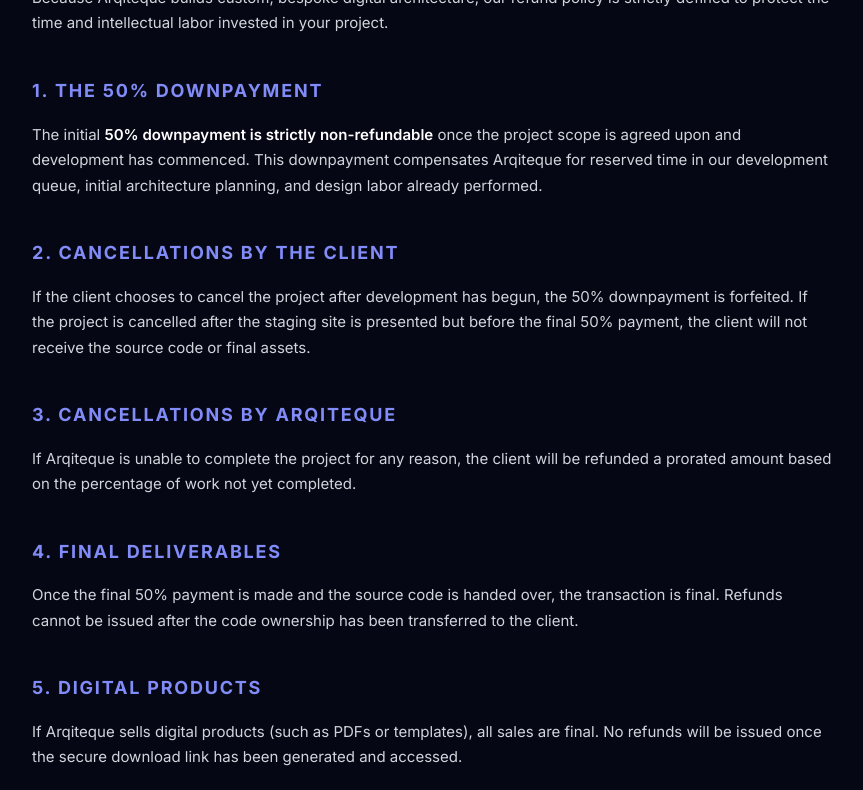
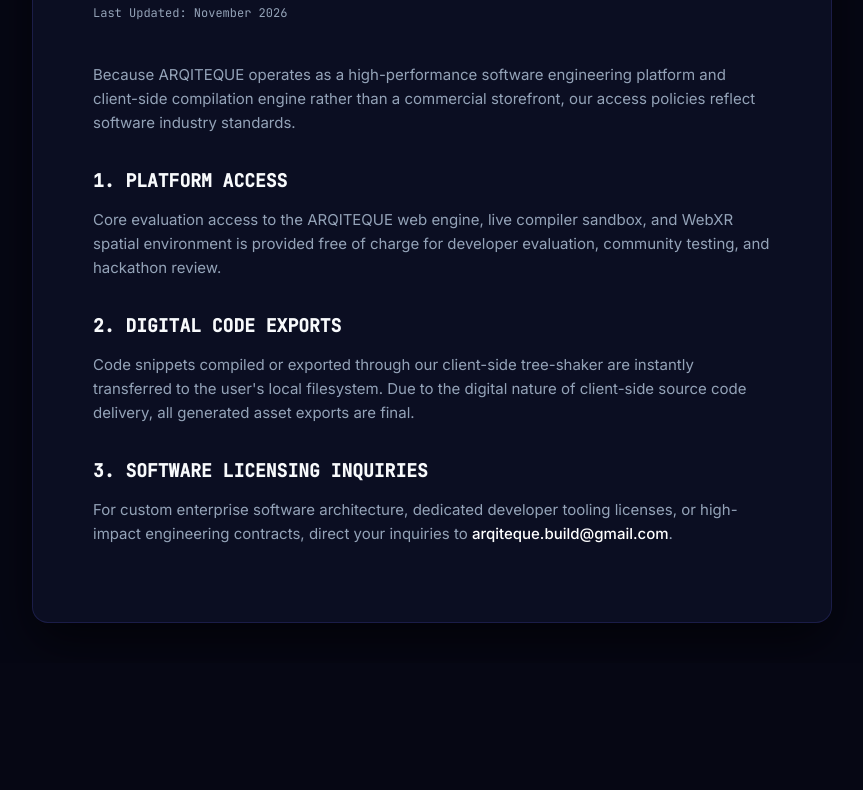
Before and after one commit to arqitequebuild/arqiteque, a plain HTML site: page refund.html in a window 1280 px wide. Shown: the part 221-1011 px from the top of the page, without its empty margins (208-1071 px from the left). After the commit the page ends 884 px from the top, so only its background shows below. Drawn offline with Linux system fonts and the light colour scheme.

Commit message:
Update refund.html

```diff
--- a/refund.html
+++ b/refund.html
@@ -3,40 +3,50 @@
 <head>
   <meta charset="UTF-8">
   <meta name="viewport" content="width=device-width, initial-scale=1.0">
-  <title>Refund Policy | ARQITEQUE</title>
+  <title>ARQITEQUE | Licensing & Refund Policy</title>
   <link rel="icon" type="image/png" href="https://res.cloudinary.com/noykxs5v/image/upload/v1794643418/Neon_Cyberpunk_A_Emblem-removebg-preview_whjq3c.png">
-  <link href="https://fonts.googleapis.com/css2?family=Inter:wght@400;500;600;700&display=swap" rel="stylesheet">
+  <link rel="preconnect" href="https://fonts.googleapis.com">
+  <link rel="preconnect" href="https://fonts.gstatic.com" crossorigin>
+  <link href="https://fonts.googleapis.com/css2?family=Inter:wght@400;500;600;700&family=JetBrains+Mono:wght@400;500&display=swap" rel="stylesheet">
   <style>
-    body { background-color: #060714; color: #d1d5db; font-family: 'Inter', sans-serif; line-height: 1.7; padding: 80px 24px; max-width: 800px; margin: 0 auto; }
-    h1 { color: #ffffff; font-size: 32px; margin-bottom: 10px; letter-spacing: -0.02em; }
-    h2 { color: #818cf8; font-size: 18px; margin-top: 40px; margin-bottom: 15px; text-transform: uppercase; letter-spacing: 0.1em; }
-    p { margin-bottom: 15px; font-size: 15px; }
-    strong { color: #ffffff; font-weight: 600; }
-    .back-btn { display: inline-block; margin-top: 50px; padding: 12px 24px; background: linear-gradient(135deg, #3b4cca 0%, #6d28d9 100%); color: white; text-decoration: none; border-radius: 999px; font-weight: 500; transition: opacity 0.3s ease; }
-    .back-btn:hover { opacity: 0.8; }
+    :root {
+      --bg: #060714;
+      --surface: #0b0e22;
+      --border: rgba(99, 102, 241, 0.18);
+      --text: #ffffff;
+      --muted: #94a3b8;
+      --accent: #6d28d9;
+      --cyan: #38bdf8;
+    }
+    * { margin: 0; padding: 0; box-sizing: border-box; }
+    body { background-color: var(--bg); color: var(--text); font-family: 'Inter', sans-serif; line-height: 1.6; padding: 40px 20px; }
+    .container { max-width: 800px; margin: 0 auto; background: var(--surface); border: 1px solid var(--border); border-radius: 16px; padding: 60px; box-shadow: 0 20px 50px rgba(0,0,0,0.6); }
+    .back-link { display: inline-flex; color: var(--cyan); text-decoration: none; font-size: 14px; font-family: 'JetBrains Mono', monospace; margin-bottom: 30px; }
+    .back-link:hover { text-decoration: underline; }
+    h1 { font-size: 36px; font-weight: 700; margin-bottom: 12px; letter-spacing: -0.02em; }
+    .update-date { font-family: 'JetBrains Mono', monospace; font-size: 12px; color: var(--muted); margin-bottom: 40px; }
+    h2 { font-size: 18px; font-weight: 600; color: #f8fafc; margin-top: 32px; margin-bottom: 12px; font-family: 'JetBrains Mono', monospace; }
+    p, li { font-size: 15px; color: var(--muted); margin-bottom: 16px; }
+    strong { color: var(--text); font-weight: 500; }
+    @media (max-width: 768px) { .container { padding: 30px 20px; } }
   </style>
 </head>
 <body>
-  <h1>Refund & Cancellation Policy</h1>
-  <p style="color: #94a3b8; font-size: 13px;">Last Updated: November 2026</p>
+  <div class="container">
+    <a href="/" class="back-link">← Return to ARQITEQUE Engine</a>
+    <h1>Licensing & Access Policy</h1>
+    <div class="update-date">Last Updated: November 2026</div>
 
-  <p>Because Arqiteque builds custom, bespoke digital architecture, our refund policy is strictly defined to protect the time and intellectual labor invested in your project.</p>
+    <p>Because ARQITEQUE operates as a high-performance software engineering platform and client-side compilation engine rather than a commercial storefront, our access policies reflect software industry standards.</p>
 
-  <h2>1. The 50% Downpayment</h2>
-  <p>The initial <strong>50% downpayment is strictly non-refundable</strong> once the project scope is agreed upon and development has commenced. This downpayment compensates Arqiteque for reserved time in our development queue, initial architecture planning, and design labor already performed.</p>
+    <h2>1. PLATFORM ACCESS</h2>
+    <p>Core evaluation access to the ARQITEQUE web engine, live compiler sandbox, and WebXR spatial environment is provided free of charge for developer evaluation, community testing, and hackathon review.</p>
 
-  <h2>2. Cancellations by the Client</h2>
-  <p>If the client chooses to cancel the project after development has begun, the 50% downpayment is forfeited. If the project is cancelled after the staging site is presented but before the final 50% payment, the client will not receive the source code or final assets.</p>
+    <h2>2. DIGITAL CODE EXPORTS</h2>
+    <p>Code snippets compiled or exported through our client-side tree-shaker are instantly transferred to the user's local filesystem. Due to the digital nature of client-side source code delivery, all generated asset exports are final.</p>
 
-  <h2>3. Cancellations by Arqiteque</h2>
-  <p>If Arqiteque is unable to complete the project for any reason, the client will be refunded a prorated amount based on the percentage of work not yet completed.</p>
-
-  <h2>4. Final Deliverables</h2>
-  <p>Once the final 50% payment is made and the source code is handed over, the transaction is final. Refunds cannot be issued after the code ownership has been transferred to the client.</p>
-
-  <h2>5. Digital Products</h2>
-  <p>If Arqiteque sells digital products (such as PDFs or templates), all sales are final. No refunds will be issued once the secure download link has been generated and accessed.</p>
-
-  <a href="/" class="back-btn">← Back to Hub</a>
+    <h2>3. SOFTWARE LICENSING INQUIRIES</h2>
+    <p>For custom enterprise software architecture, dedicated developer tooling licenses, or high-impact engineering contracts, direct your inquiries to <strong>arqiteque.build@gmail.com</strong>.</p>
+  </div>
 </body>
 </html>
```
